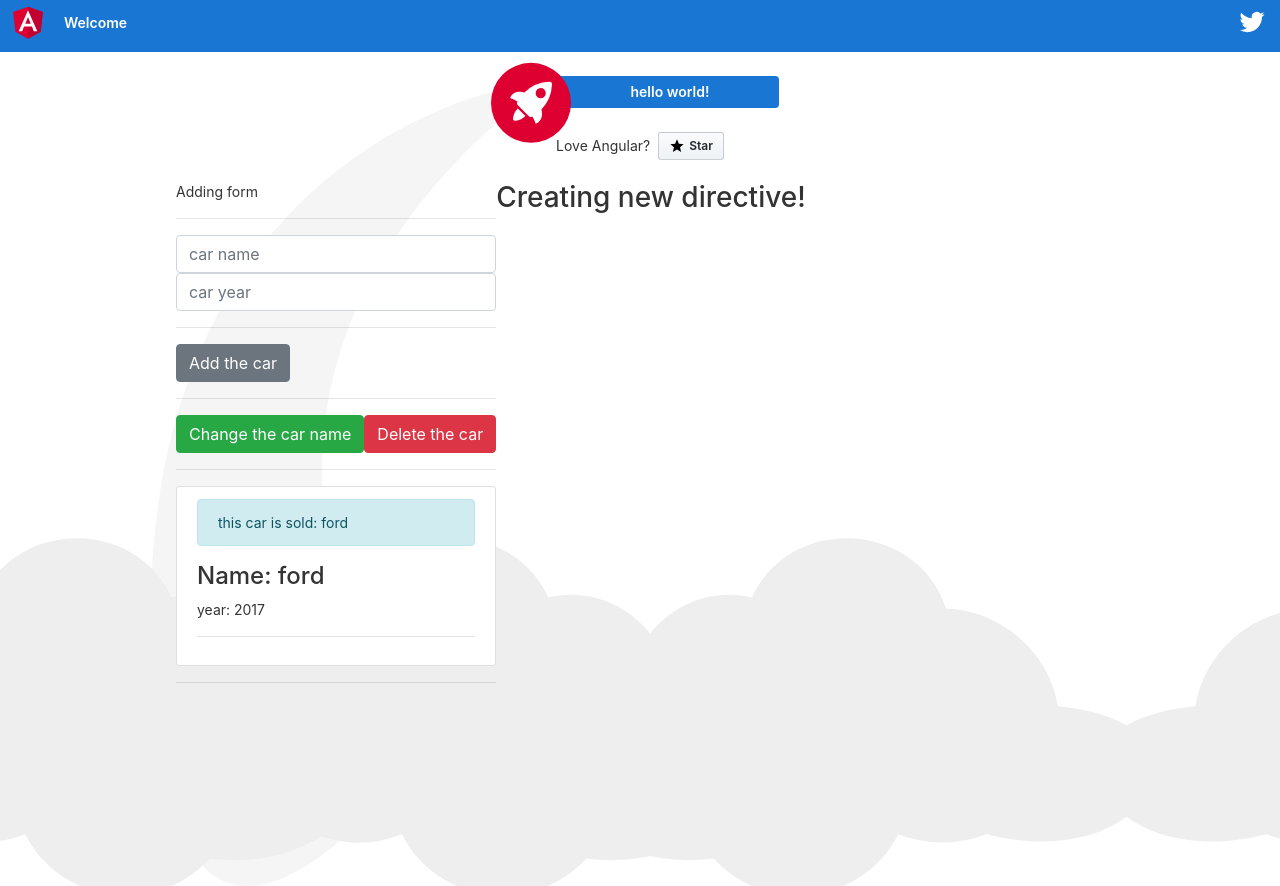
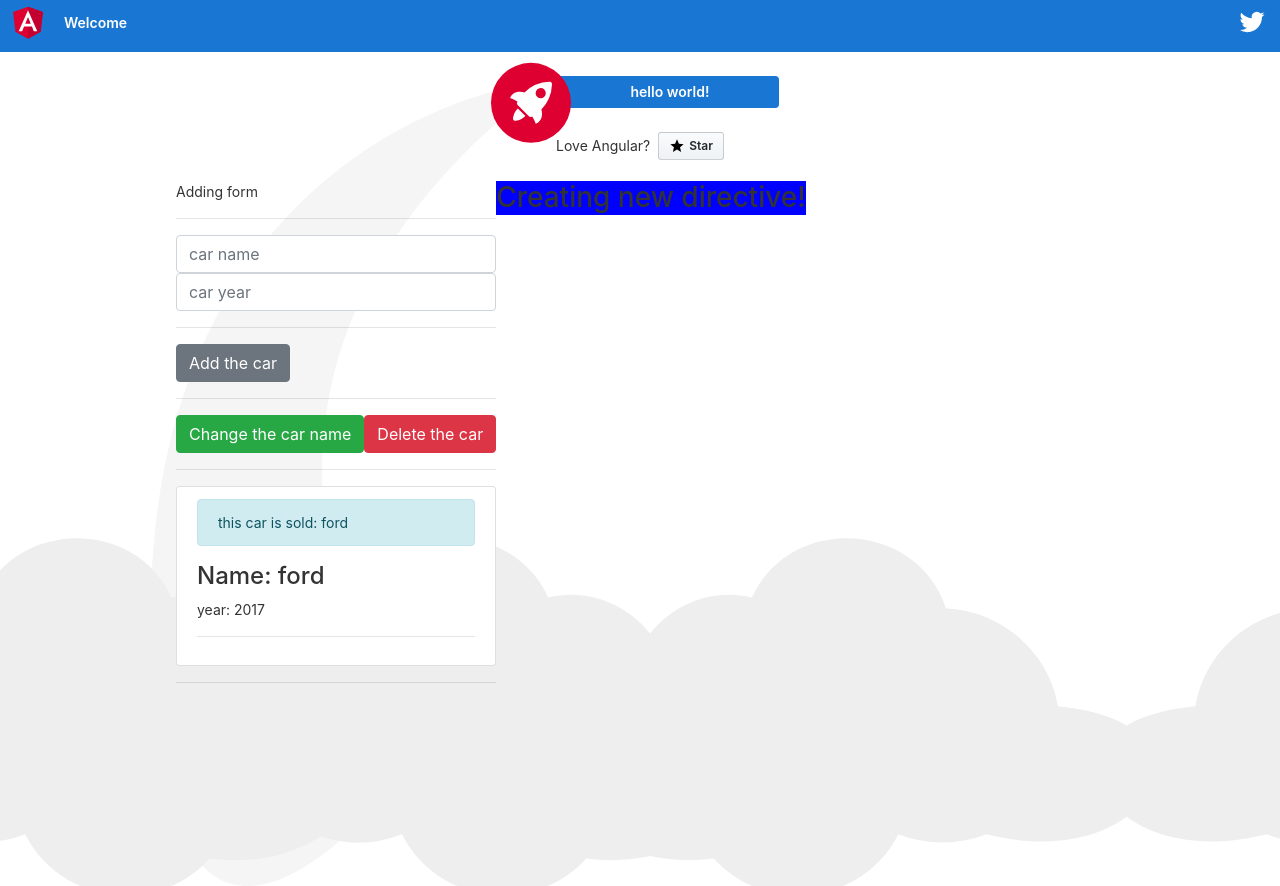
Before and after one commit to katerynabugaieva/angular-sandbox, an Angular app: page / in a window 1280 px wide. Built offline with nearby package versions, Linux system fonts and the light colour scheme.

Commit message:
sendings the parameters to directive

```diff
--- a/src/app/create-directive/create-directive.component.html
+++ b/src/app/create-directive/create-directive.component.html
@@ -1 +1,3 @@
-<h3 create-directiveBackground>{{ headerText }}</h3>
+<h3 create-directiveBackground [hoverColor]="'yellow'" [defaultColor]="'blue'">
+  {{ headerText }}
+</h3>
--- a/src/app/create-directive/directives/background.directive.ts
+++ b/src/app/create-directive/directives/background.directive.ts
@@ -4,24 +4,30 @@ import {
   OnInit,
   Renderer2,
   HostListener,
-  HostBinding
+  HostBinding,
+  Input
 } from "@angular/core";
 
 @Directive({
   selector: "[create-directiveBackground]"
 })
 export class BackgroundDirective implements OnInit {
+  @Input() hoverColor: string = "green";
+  @Input() defaultColor: string = "transparent";
+
   @HostBinding("style.backgroundColor") background: string;
   constructor(private element: ElementRef, private renderer: Renderer2) {}
 
-  ngOnInit() {}
+  ngOnInit() {
+    this.background = this.defaultColor;
+  }
 
   @HostListener("mouseenter") mouseEnter() {
     // this.element.nativeElement.style.backgroundColor = "red";
-    this.background = "red";
+    this.background = this.hoverColor;
   }
   @HostListener("mouseleave") mouseLeave() {
     //this.element.nativeElement.style.backgroundColor = "transparent";
-    this.background = "transparent";
+    this.background = this.defaultColor;
   }
 }
```
